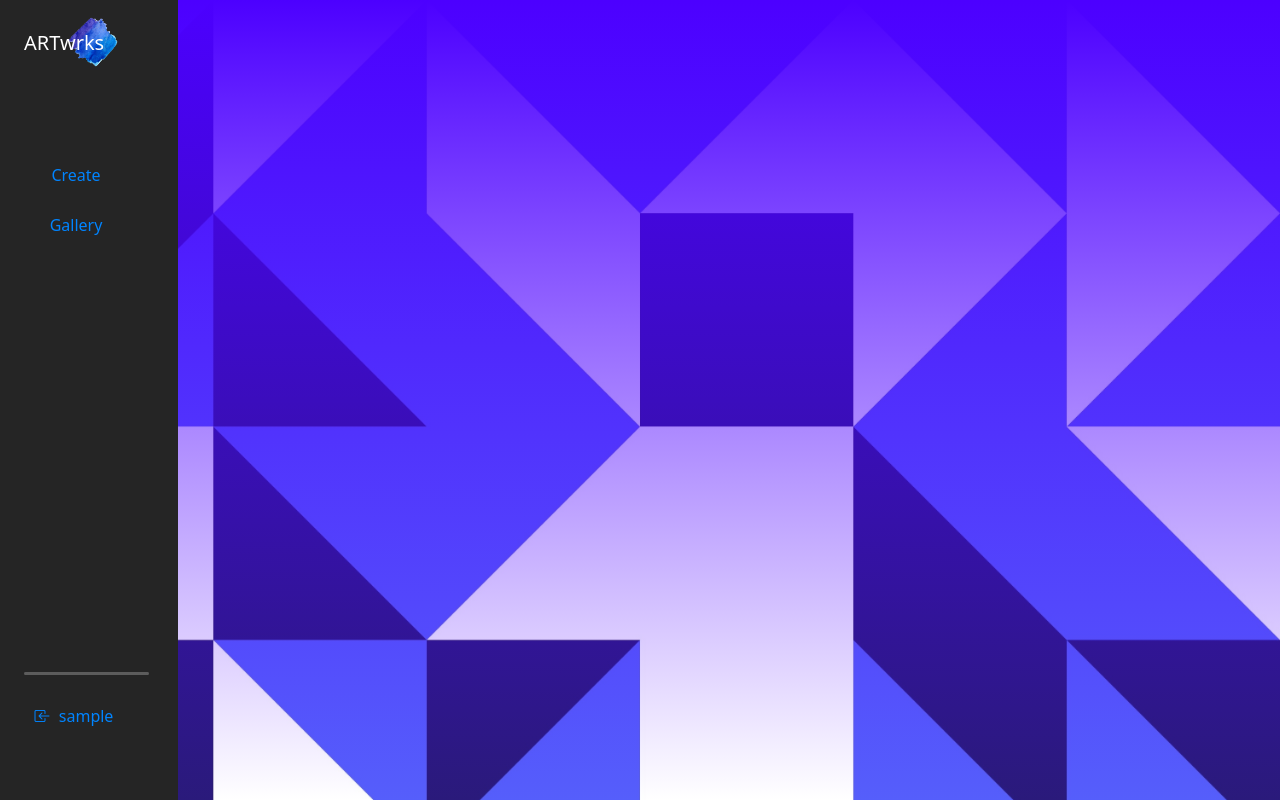
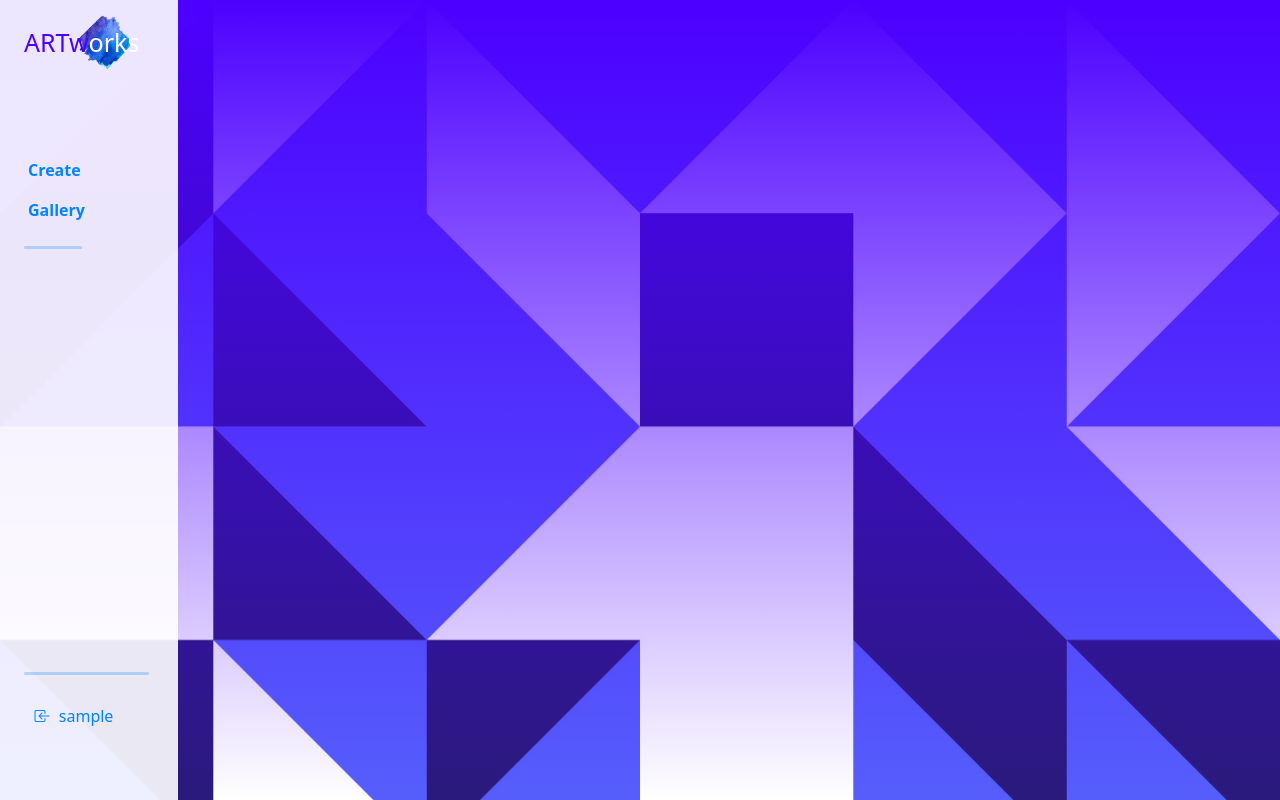
Before and after one commit to j-zarr/hb-capstone, a Flask app: page /user in a window 1280 px wide. Run offline with Flask 2, Linux system fonts and the light colour scheme; the visitor is signed in with stand-in values (Sample User, id 1); data that the repository does not hold is empty; some libraries are stand-ins or nearby versions.

Commit message:
completed styling of user side nav, create page side nav, canvas and canvas buttons

```diff
--- a/static/css/base.css
+++ b/static/css/base.css
@@ -8,26 +8,6 @@ body {
     height: 100%;
 }
 
-#nav {
-    padding: 25px;
-    font-size: 20px;
-    font-weight: lighter;
-    background-color: rgba(255, 255, 255, 0.35);
-}
-
-
-#logo-img {
-    display: flex;
-    align-items: center;
-    height: 70px;
-    width: 130px;
-    background-image: url('../../static/assets/water-color1.png');
-    background-size: 50px 50px;
-    background-position: 55% 45%;
-    background-repeat: no-repeat;
-    color: white;
-}
-
 
 button:hover,
 a:hover {
--- a/static/css/create.css
+++ b/static/css/create.css
@@ -5,10 +5,20 @@
     top: 0px;
 }
 
+
+button:hover,
+a:hover {
+    font-weight: bold;
+}
+
+#create-link:hover, #gallery-link:hover{
+    color: #4c00ff;
+}
+
 .coloring-options {
-    background-color: rgb(37, 37, 37);
-    color: rgba(255, 255, 255, 0.85);
-    /* padding: 10px;   */
+    color: rgb(37, 37, 37);
+    background-color: rgba(255, 255, 255, 0.65);
+    letter-spacing: .2rem;
     display: flex;
     justify-content: center;
     align-items: center;
@@ -18,17 +28,12 @@
     position: relative;
     top: -16px;
     left: 0px;
-    border-left: 2px solid rgba(255, 255, 255, 0.85);
+    border-left: 1px solid #4c00ff;
 }
 
 .coloring-field {
     padding: 10px;
-    /* width: auto;  */
-    /* border-width: 0px 1px 0px 1px;
-    border-color: rgba(255, 255, 255, 0.85);
-    border-style: solid; */
 }
-
 
 
 .canvas-buttons{
@@ -40,6 +45,11 @@
     border-radius: 5px;
     color: white;
     background-color: rgb(37, 37, 37);
+}
+
+.canvas-buttons button:hover{
+    background-color: blanchedalmond;
+    color:rgb(37, 37, 37);
 }
 
 
@@ -65,3 +75,10 @@
     display: inline-block;
     vertical-align: middle;
 }
+
+#save-form{
+    background-color: transparent;
+}
+.dropdown-menu{
+    background-color: rgba(255, 255, 255, 0.35);
+}
--- a/static/css/gallery.css
+++ b/static/css/gallery.css
@@ -1,3 +1,7 @@
+
+#create-link:hover, #gallery-link:hover{
+    color: #4c00ff;
+}
 
 #submit-artwork-update:hover,
 #submit-portfolio-update:hover {
--- a/static/css/user.css
+++ b/static/css/user.css
@@ -4,22 +4,22 @@
     height: 70px;
     width: 130px;
     background-image: url('../../static/assets/water-color1.png');
-    background-size: 50px 50px;
-    background-position: 55% 45%;
+    background-size: 55px 55px;
+    background-position: 70% 45%;
     background-repeat: no-repeat;
-    color: white;
-    font-size: 20px;
+    color: #4c00ff;
+    font-size: 25px;
     font-weight: lighter;
 
 }
 
 #nav-menu-bar, #nav-menu-border{
     width: auto;
-    background-color: rgb(37, 37, 37);
-    /* #051923; */
-
 }
 
+ #nav-menu-border{
+    background-color: rgba(255, 255, 255, 0.9);
+ }
 
  #logout{
     color: #0084ff;
@@ -27,16 +27,18 @@
     width: 90px;
     text-align: center;
     margin-bottom: 40px;
-}
 
-#create-link, #gallery-link{
-    color: #0084ff;
-    margin: 5px;
-    width: 90px;
-    text-align: center;
 }
 
 
+#create-link, #gallery-link{
+    font-weight: bold;
+    color: #0084ff;
+}
+
+#create-link:hover, #gallery-link:hover{
+    color: #4c00ff;
+}
 
 body {
     background-image: linear-gradient(rgba(76, 0, 255, 1), rgba(255, 255, 255, 0.1)),
@@ -45,7 +47,3 @@ body {
     background-size: cover;
     background-attachment: fixed;
 }
-
-/* purple */
-/* color:#7B68EE;
-border-color:#7B68EE; */
--- a/static/js/art-canvas.js
+++ b/static/js/art-canvas.js
@@ -22,14 +22,24 @@ function activateCanvasBtns(canvas) {
 
     //***************<< For any button click related to the canvas >>***************/
 
+    // Note: need to reset hover (once jquery changes a property the hover acted on, need to reset hover)
+
     let selectIsActive = false; // Initialize select button active as false
 
     $('button').click(function () {
         // Deselect previously selected button and select current cliked button
-        $('button').css('color', 'white');
+        $('button').css('color', 'white')
+                            .mouseover(function(){
+                            $(this).css('color', 'rgb(37,37,37');
+                            }).mouseout(function(){
+                            $(this).css('color', 'white');});
 
        if ($(this).attr('id') != 'select-object') { //handle select click separately
-            $(this).css('color', '#55DD33');
+            $(this).css('color', '#55DD33')
+                            .mouseover(function(){
+                            $(this).css('color', 'rgb(37,37,37');
+                            }).mouseout(function(){
+                            $(this).css('color', '#55DD33');});
            deselect(canvas);
            selectIsActive = false;
        }
@@ -39,6 +49,7 @@ function activateCanvasBtns(canvas) {
             canvas.isDrawingMode = false;
         }
     });
+
 
 
 
@@ -52,11 +63,14 @@ function activateCanvasBtns(canvas) {
             deselect(canvas);
         } else {
             selectIsActive = true;
-            $(this).css('color', '#55DD33');
+            $(this).css('color', '#55DD33')
+                        .mouseover(function(){
+                        $(this).css('color', 'rgb(37,37,37');
+                        }).mouseout(function(){
+                        $(this).css('color', '#55DD33');});
             select(canvas);
         }
     });
-
 
 
     // ***************<< Setting opacity, color, line-width on click >>****************/
@@ -175,7 +189,7 @@ function activateCanvasBtns(canvas) {
 
     // Set undo click handler
     $('#undo').click(() => {
-        undo(canvas, removed)
+        undo(canvas, removed);
     });
 
 
--- a/static/js/build-canvas.js
+++ b/static/js/build-canvas.js
@@ -12,9 +12,9 @@ const canvasHTML =
         <div class="coloring-options">
 
             <div class="coloring-field" style="margin-top: -10px; margin-right:100px;">
-                <label for="color-hex"><i class="bi bi-palette2"></i></label>
-                <input type="color" id="selected-color" value="#0084ff" oninput="this.nextElementSibling.value = this.value">
-                <output>#0084ff<output>
+                <label for="selected-color" style="display:block"; ><i class="bi bi-palette2"></i></label>
+                <input type="color" style= width: 50px; height:50px;" id="selected-color" value="#4c00ff" oninput="this.nextElementSibling.value = this.value">
+                <output style="display:block";>#4c00ff<output>
             </div>
 
             <div class="coloring-field" style="width: 15%; margin-right: 100px;">
@@ -60,8 +60,8 @@ const canvasHTML =
                                 linear-gradient(45deg, #E8E8E8 25%, #fff 25%);
                             background-size:100px 100px;
                             background-position:0 0, 0 0, -50px -50px, 50px 50px;
-                            width: 950px; height:850px">
-        <canvas id="c" style="border:1px solid #6b696d;" ></canvas>
+                            width: 900px; height:800px">
+        <canvas id="c" style="border:1px solid white" ></canvas>
         </div>
 
     </div>`;
--- a/static/js/build-create-menu.js
+++ b/static/js/build-create-menu.js
@@ -11,7 +11,7 @@ const navCreateMenu =
 <br>
 <li>
     <div class="px-0 align-middle">
-        <span class="ms-1 d-none d-sm-inline" style="color:rgba(255,255,255,0.8);"> White Canvas
+        <span class="ms-1 d-none d-sm-inline" style="color:#0084ff;"> White Canvas
             <input type="checkbox" value="" id="set-canvas-bg" class="form-check-input">
         </span>
     </div>
@@ -20,21 +20,21 @@ const navCreateMenu =
 <br>
 
 <li>
-    <a href="#" class="nav-link px-0 align-middle" id="clear" style="color:rgba(255,255,255,0.8)";>
-    <span class="ms-1 d-none d-sm-inline">Clear</span></a>
+    <a href="#" class="nav-link px-0 align-middle" id="clear">
+    <span class="ms-1 d-none d-sm-inline" style="color:#0084ff;">Clear</span></a>
 </li>
 <li>
-    <a href="#" class="nav-link px-0 align-middle" id="restore" style="color:rgba(255,255,255,0.8)";>
-    <span class="ms-1 d-none d-sm-inline">Restore</span></a>
+    <a href="#" class="nav-link px-0 align-middle" id="restore">
+    <span class="ms-1 d-none d-sm-inline" style="color:#0084ff;">Restore</span></a>
 </li>
 
 <li>
     <div class="dropdown nav-link px-0 align-middle">
      <a href="#" class="d-flex align-items-center align-middle text-decoration-none dropdown-toggle"
-            id="dropdown-save" data-bs-toggle="dropdown" aria-expanded="false" style="color:rgba(255,255,255,0.8)";>
-     <span class="ms-1 d-none d-sm-inline" style="color:rgba(255,255,255,0.8);">Save</span></a>
+            id="dropdown-save" data-bs-toggle="dropdown" aria-expanded="false">
+     <span class="ms-1 d-none d-sm-inline" style="color:#0084ff;">Save</span></a>
 
-        <ul class="dropdown-menu" aria-labelledby="dropdown-save"  style="background-color: rgba(0,0,0,0.8); color:rgba(255,255,255,0.8)">
+        <ul class="dropdown-menu" aria-labelledby="dropdown-save">
             <form action="/api/save-artwork" method="post" id="save-form">
 
                 <li style="margin: 20px">
@@ -56,7 +56,7 @@ const navCreateMenu =
                     <hr class="dropdown-divider">
                 </li>
                 <li style=" display: flex; justify-content: center; align-items: center;">
-                    <input type="submit"  value="submit" class="btn btn-outline-light" id="submit-save">
+                    <input type="submit"  value="submit" class="btn btn-outline-dark" id="submit-save">
 
                 </li>
             </form>
--- a/static/js/build-gallery-menu.js
+++ b/static/js/build-gallery-menu.js
@@ -11,21 +11,21 @@ const navGalleryMenu =
 <div>
     <li>
         <a href="#" class="nav-link px-0 align-middle" id="all-portfolios"
-                        style="color:rgba(255,255,255,0.8);
-                        border: 1px solid;
+                        style="border: 1px solid;
                         text-align: center;
                         margin-bottom:20px;
-                        margin-top:20px;">
+                        margin-top:20px;
+                        color:#0084ff;">
             <span class="ms-1 d-none d-sm-inline";">Portfolios</span></a>
     </li>
 
     <li>
         <a href="#" class="nav-link px-0 align-middle" id="all-artworks"
-                        style="color:rgba(255,255,255,0.8);
-                        border: 1px solid;
+                        style="border: 1px solid;
                         text-align: center;
                         margin-bottom:20px;
-                        margin-top:20px;">
+                        margin-top:20px;
+                        color:#0084ff;">
             <span class="ms-1 d-none d-sm-inline";">Artworks</span></a>
     </li>
 
@@ -39,9 +39,7 @@ const navGalleryMenu =
     <li>
         <div class="input-group input-group-sm mb-3">
             <input type="search" id="search-portfolios-input" class="form-control rounded" placeholder="Search portfolios" aria-label="Search" aria-describedby="search-addon" />
-            <button type="button" id="search-portfolios-btn" class="btn btn-outline-light"
-                                style="color:rgba(255,255,255,0.8);
-                                border: 1px solid;">
+            <button type="button" id="search-portfolios-btn" class="btn btn-outline-primary" style="color:#0084ff;">
                                 <i class="bi bi-search"></i></button>
         </div>
     </li>
@@ -49,9 +47,7 @@ const navGalleryMenu =
     <li>
         <div class="input-group input-group-sm mb-3">
             <input type="search" id="search-artworks-input" class="form-control rounded" placeholder="Search artworks" aria-label="Search" aria-describedby="search-addon" />
-            <button type="button" id="search-artworks-btn" class="btn btn-outline-light"
-                                style="color:rgba(255,255,255,0.8);
-                                border: 1px solid;">
+            <button type="button" id="search-artworks-btn" class="btn btn-outline-primary" style="color:#0084ff;">
                                 <i class="bi bi-search"></i></button>
         </div>
     </li>
--- a/static/js/coloring-options.js
+++ b/static/js/coloring-options.js
@@ -22,7 +22,7 @@ function setLineWidth(){
 
 
 // Initialize selectedColor, selectedOpacity, selectedWidth to default value
-let selectedColor =  "#0084ff";
+let selectedColor =  "#4c00ff";
 let selectedOpacity = 1;
 let selectedWidth = 10;
 
--- a/static/js/save-artwork.js
+++ b/static/js/save-artwork.js
@@ -105,7 +105,7 @@ function submitSaveForm(canvas) {
                 $('#create-link').click(); //reload canvas
 
                 // Reset selectedColor, selectedOpacity, selectedWidth to default values
-                selectedColor =  "#0084ff";
+                selectedColor =  "#4c00ff";
                 selectedOpacity = 1;
                 selectedWidth = 10;
             }, 3000);
--- a/static/js/select-fill-delete.js
+++ b/static/js/select-fill-delete.js
@@ -35,7 +35,6 @@
 
     selectedObjects.forEach((obj) => {
         obj.set('fill', selectedColor);
-        canvas.add(obj);
     });
     canvas.requestRenderAll();
 }
--- a/static/js/side-nav.js
+++ b/static/js/side-nav.js
@@ -6,7 +6,7 @@ $(document).ready(() => {
 
     // Helper function to populate the portfolio tiles for the
     //save-dropdown-form and artwork-update-form
-         function populatePortfolioSelect(){
+    function populatePortfolioSelect() {
         fetch('/api/user-portfolio-titles')
             .then(response => response.json())
             .then(data => {
@@ -36,14 +36,24 @@ $(document).ready(() => {
 
         // disable create link from being clicked again and reloading page
         // Change border of create link to indicate which menu currently on
-        $('#gallery-link').css('border-style', 'none')
+        $('#gallery-link').css('color', '#0084ff')
+                        .mouseover(function(){
+                        $('#gallery-link').css('color', '#4c00ff');
+                        }).mouseout(function(){
+                        $('#gallery-link').css('color', '#0084ff');});
+        $('#gallery-link').prop('disabled', false)
+        $(this).prop('disabled', true);
+        $(this).css('color', '#4c00ff');
 
-        $('#gallery-link').prop('disabled', false);
-        $(this).prop('disabled', true);
-        $(this).css('border', '1px solid #0084ff');
 
         // update body bg-img
-        $('body').css('background-image', 'none');
+        $('body').css({
+            'background-image': `linear-gradient(rgba(76, 0, 255, 1), rgba(255, 255, 255, 0.1)),
+                                 url(/static/assets/geo-pattern.jpg`,
+            'background-repeat': 'no-repeat',
+            'background-size': 'cover',
+            'background-attachment': 'fixed'
+        });
 
         // update the menu options in the HTML
         $('#nav-menu').html(navCreateMenu).fadeIn();
@@ -55,8 +65,8 @@ $(document).ready(() => {
 
         //instantiate fabric.js canvas on html camvas id
         const myCanvas = new fabric.Canvas('c', {
-            width: 950,
-            height: 850,
+            width: 900,
+            height: 800,
             selectionFullyContained: true
         });
 
@@ -75,17 +85,22 @@ $(document).ready(() => {
 
         // disable gallery link from being clicked again and reloading page
         // Change border of gallery link to indicate which menu currently on
-        $('#create-link').css('border-style', 'none');
+        $('#create-link').css('color', '#0084ff')
+                            .mouseover(function(){
+                            $('#create-link').css('color', '#4c00ff');
+                            }).mouseout(function(){
+                            $('#create-link').css('color', '#0084ff');});
         $('#create-link').prop('disabled', false);
         $(this).prop('disabled', true);
-        $(this).css('border', '1px solid #0084ff');
-
+        $(this).css('color', '#4c00ff');
 
         // update body bg-img
-         $('body').css({'background-image': 'url(/static/assets/brick-wall.jpg',
+        $('body').css({
+            'background-image': 'url(/static/assets/brick-wall.jpg',
             'background-repeat': 'no-repeat',
             'background-size': 'cover',
-        ' background-attachment': 'fixed'});
+            'background-attachment': 'fixed'
+        });
 
         // update the menu options in the HTML
         $('#nav-menu').html(navGalleryMenu).fadeIn();
@@ -94,7 +109,7 @@ $(document).ready(() => {
         $('#content-area').html(galleryHTML.galleryWall);
 
         // update the HTML with the gallery and features for click of nav link "artworks"
-        $('#all-artworks').click(()=>{
+        $('#all-artworks').click(() => {
             $('#content-area').html(galleryHTML.cardContainer);
 
             // fn def in artwork-card.js
@@ -102,8 +117,8 @@ $(document).ready(() => {
         });
 
         // update DOM with artwork search results
-        $('#search-artworks-btn').click(()=>{
-            if( !$('#search-artworks-input').val()){ return}
+        $('#search-artworks-btn').click(() => {
+            if (!$('#search-artworks-input').val()) { return }
 
             $('#content-area').html(galleryHTML.cardContainer);
 
@@ -113,7 +128,7 @@ $(document).ready(() => {
 
 
         // update the HTML with the gallery and features for click of nav link "portfolios"
-        $('#all-portfolios').click(()=>{
+        $('#all-portfolios').click(() => {
             $('#content-area').html(galleryHTML.cardContainer);
 
             // fn def in portfolio-card.js
@@ -121,8 +136,8 @@ $(document).ready(() => {
         });
 
         // update DOM with portfolio search results
-        $('#search-portfolios-btn').click(()=>{
-            if( !$('#search-portfolios-input').val()){ return}
+        $('#search-portfolios-btn').click(() => {
+            if (!$('#search-portfolios-input').val()) { return }
 
             $('#content-area').html(galleryHTML.cardContainer);
 
--- a/static/js/undo-redo-clear-restore.js
+++ b/static/js/undo-redo-clear-restore.js
@@ -7,9 +7,8 @@
 // Initialize variable to hold canvas state, to be accessible to clear and restore
 let canvasState = '';
 
-
-// Initialize stack to hold fill values for undo after fill
-let fillInfo = []
+// Initialize stack to hold fill info on undo, restore on redo by popping
+const fillInfo = [];
 
 
 function undo(canvas, removed) {
@@ -19,20 +18,21 @@ function undo(canvas, removed) {
     }
 
     // get last object added to canvas, add to removed stack and remove from canvas
-    const last = canvas.item(canvas.size() - 1);
+    const last = canvas.item(canvas.size() - 1); //canvas.item(idx) gets obj at the specified index
+    //const last = canvas._objects[canvas._objects.length - 1] //also have access ._objects array
 
+    // // Handle removing fill (Note: fabric.js modifies obj on fill, so will remove enire obj)
+    if (last.fill != '') {
+        fillInfo.push(last.fill);
+        last.clone(function (cloned) {
+            canvas.add(cloned.set(
+                'fill', ''));
+        });
+    }
 
-   // Handle removing of filled obj
-    if (last.fill != '') {
-
-        fillInfo.push(last.fill);
-
-        last.fill = ''; // this will also add the obj to the canvas
-    }
-        // remove non-filled obj
-        removed.push(last);
-        canvas.remove(last);
-        canvas.requestRenderAll();
+    removed.push(last)
+    canvas.remove(last);
+    canvas.requestRenderAll();
 }
 
 
@@ -42,12 +42,22 @@ function redo(canvas, removed) {
         return;
     }
 
-    const toRedo = removed.pop()
+    // // redo fill if fill was undone, then add to canvas
+    if (fillInfo.length > 0) {
+        const last = canvas.item(canvas.size() - 1); // remove unfilled obj from canvas
 
-    if(fillInfo.length){ //redo color fill if fill was undone
-        toRedo.fill = fillInfo.pop();
+        const toAdd = removed.pop();
+        canvas.add(toAdd);
+        toAdd.set('fill' , `${fillInfo.pop()}`);
+
+       // removed.push(last);
+         canvas.remove(last);
+        canvas.requestRenderAll();
+        return;
     }
-    canvas.add(toRedo);
+
+    // otherwise just add removed obj
+    canvas.add(removed.pop());
     canvas.requestRenderAll();
 }
 
@@ -61,6 +71,7 @@ function clearCanvas(canvas, removed) {
 
     //Empty removed array to prevent redo - clear resets the entire canvas
     removed.length = 0;
+    fillInfo.length = 0;
 
     //Store canvas state before clearing to be able to restore
     canvasState = canvas.toJSON();
@@ -81,7 +92,7 @@ function restoreCanvas(canvas) {
     }
 
     // don't restore previously cleared canvas onto a new drawing
-    if(!canvas.isEmpty()){
+    if (!canvas.isEmpty()) {
         return;
     }
 
--- a/templates/user.html
+++ b/templates/user.html
@@ -19,11 +19,11 @@
 <div class="container-fluid" id="side-nav">
     <div class="row flex-nowrap">
         <div class="col-auto col-md-3 col-xl-2 px-sm-2 px-0" id="nav-menu-border">
-            <div class="d-flex flex-column align-items-center align-items-sm-start px-3 pt-2 text-white min-vh-100"
+            <div class="d-flex flex-column align-items-center align-items-sm-start px-3 pt-2  min-vh-100"
                 id="nav-menu-bar">
 
                 <span id="logo">
-                    ARTwrks</span>
+                    ARTw<span style="color:white;">orks</span></span>
                 <br><br><br>
                 <!-- <span class="fs-5 d-none d-sm-inline px-0" style="margin-left: 5px;" id="menu"> Menu </span> <br> -->
                 <ul class="nav nav-pills flex-column mb-sm-auto mb-0 align-items-center align-items-sm-start">
@@ -35,6 +35,10 @@
                         <a href="#" class="nav-link px-0 align-middle" id="gallery-link">
                             <span class="ms-1 d-none d-sm-inline">Gallery</span></a>
                     </li>
+
+                    <hr
+                        style="color: #0084ff; width: 96%;  height: 3px; background-color: #0084ff; border-radius: 5px;">
+
                     <br>
 
 
@@ -42,7 +46,7 @@
 
                 </ul>
 
-                <hr style="color: white; width: 96%;  height: 3px; background-color: white; border-radius: 5px;">
+                <hr style="color: #0084ff; width: 96%;  height: 3px; background-color: #0084ff; border-radius: 5px;">
 
                 <div class="pb-4">
 
@@ -51,7 +55,8 @@
                         <li>
                             <a href="/logout" class="nav-link px-0 align-middle" id="logout">
 
-                                <i class="bi bi-box-arrow-in-left"></i> <span class="ms-1 d-none d-sm-inline">{{ session.get('username') }} </span></a>
+                                <i class="bi bi-box-arrow-in-left"></i> <span class="ms-1 d-none d-sm-inline">{{
+                                    session.get('username') }} </span></a>
                         </li>
 
                     </ul>
```
Also changed, not shown: static/css/login-register.css (+20 -4 lines), static/css/signup.css (deleted). Lines whose indentation alone changed are shown as unchanged.
